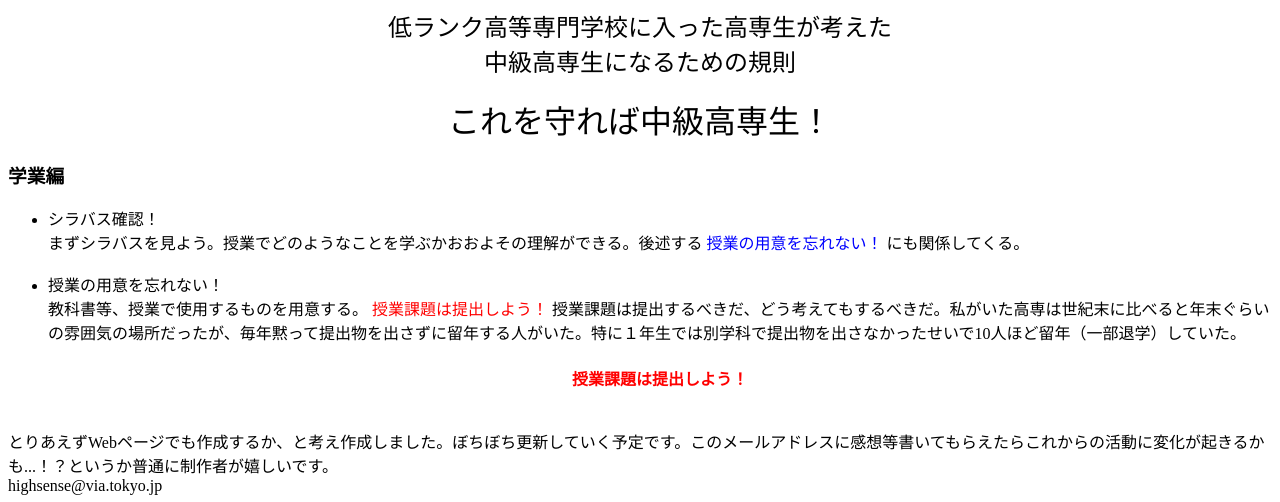
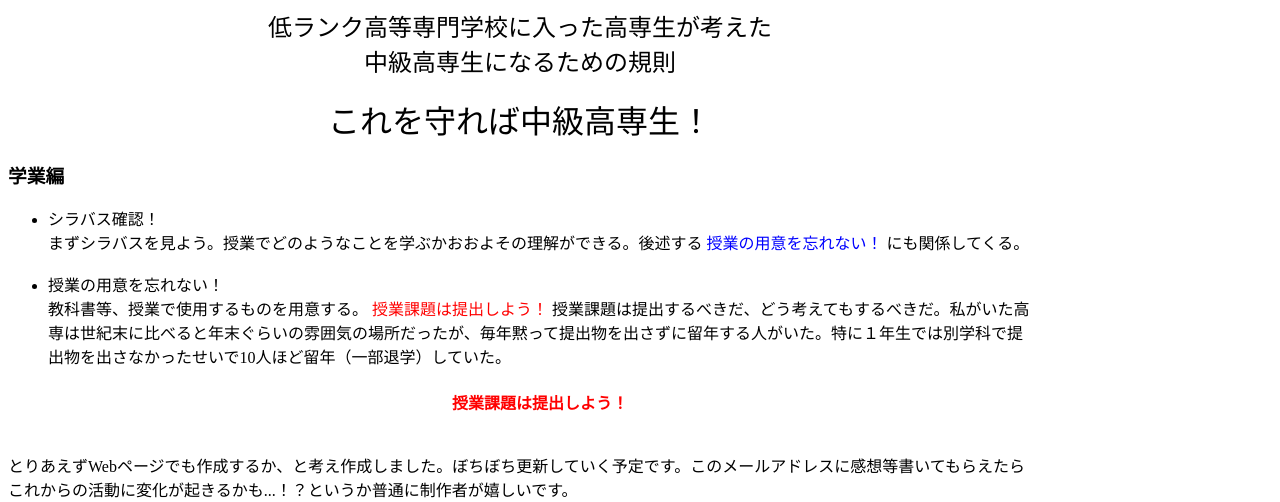
Before and after one commit to programred/prpgramerd.github.io, a plain HTML site: page kosen/index.html in a window 1280 px wide. Shown: the top 502 px of the page. Drawn offline with Linux system fonts and the light colour scheme.

Commit message:
Update stylesheet.css

```diff
--- a/kosen/stylesheet.css
+++ b/kosen/stylesheet.css
@@ -1,5 +1,3 @@
-<style type="text/css">
 body {
-   padding: 0% 10% 0% 10%;
+   width:80%;
 }
-</style>
```
